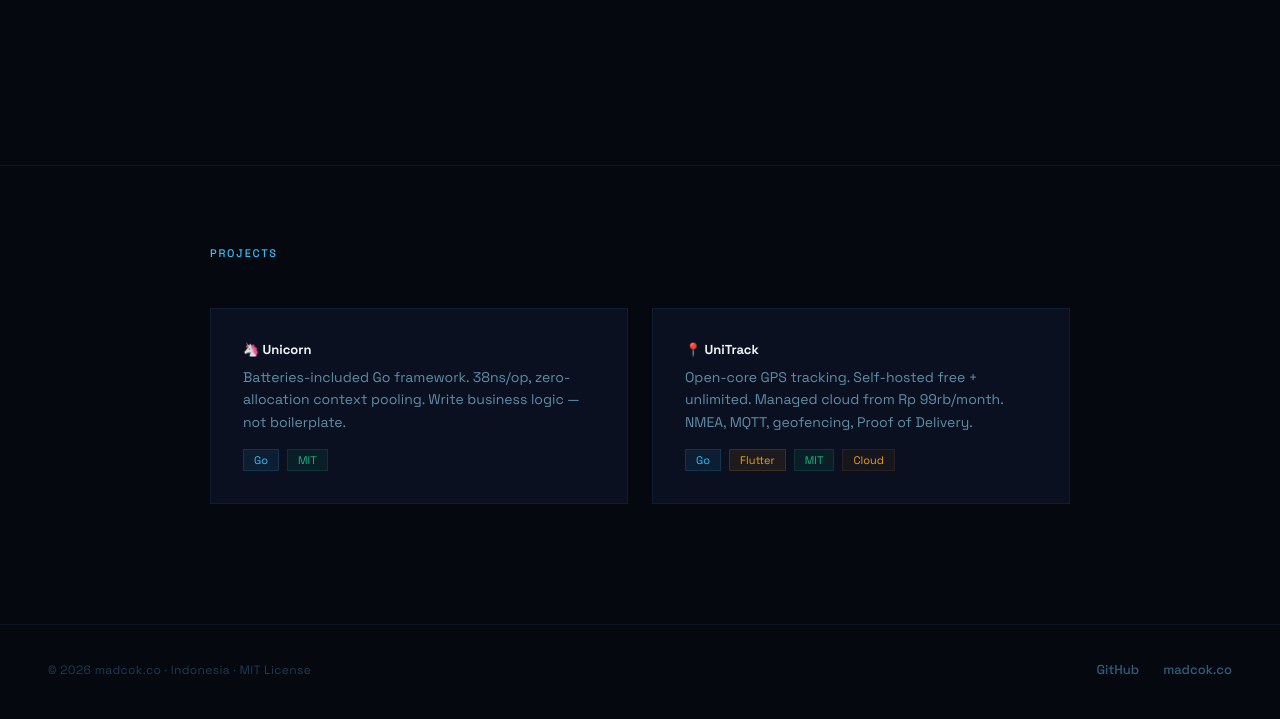
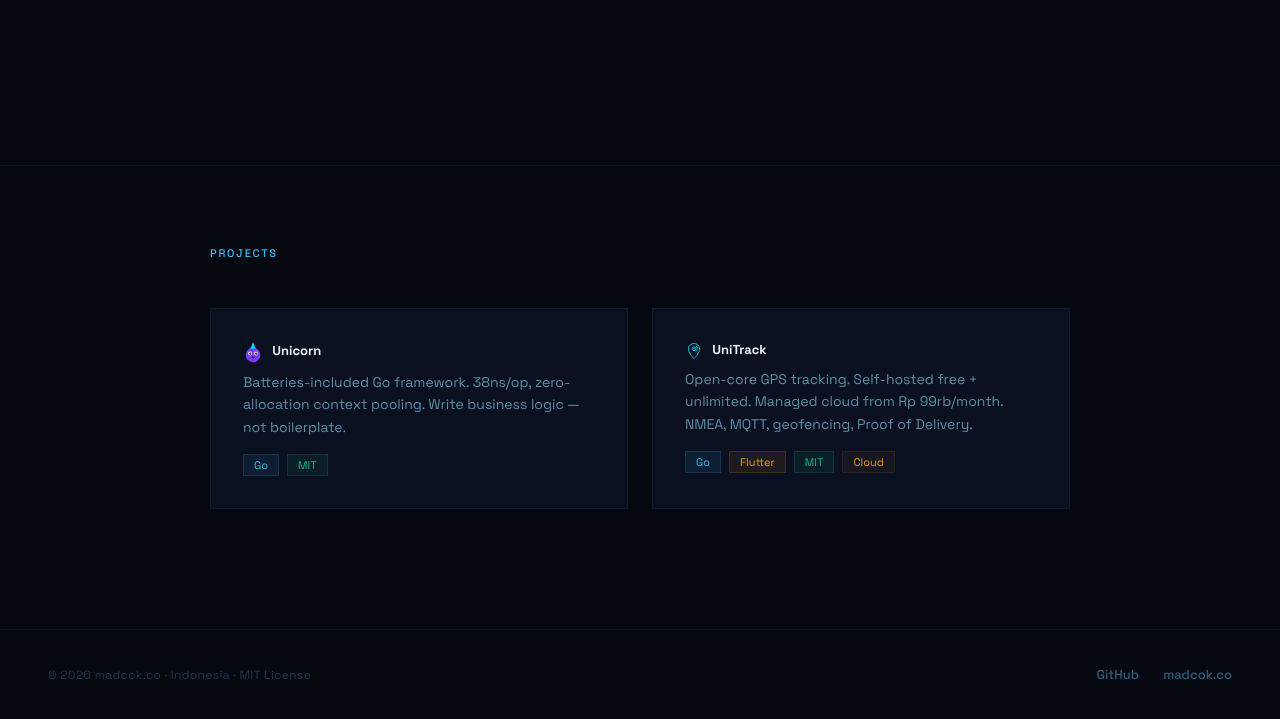
Before and after one commit to madcok-co/madcok-co.github.io, a plain HTML site: page index.html in a window 1280 px wide. Shown: the part 1756-2475 px from the top of the page. Drawn offline with Linux system fonts and the light colour scheme.

Commit message:
fix: replace emoji icons with inline SVG logos (Unicorn, UniTrack)

```diff
--- a/index.html
+++ b/index.html
@@ -695,7 +695,7 @@
                                     margin-bottom: 8px;
                                 "
                             >
-                                🦄 Unicorn
+                                <svg width="20" height="22" viewBox="0 0 80 90" style="flex:none;vertical-align:middle;margin-right:6px"><circle cx="40" cy="57" r="30" fill="#7C3AED"/><polygon points="40,4 51,32 29,32" fill="#00D4FF"/><ellipse cx="28" cy="51" rx="7.5" ry="8.5" fill="white"/><ellipse cx="52" cy="51" rx="7.5" ry="8.5" fill="white"/><circle cx="29" cy="52" r="4.5" fill="#0A0A0F"/><circle cx="53" cy="52" r="4.5" fill="#0A0A0F"/><circle cx="31" cy="50" r="1.8" fill="white" opacity=".75"/><circle cx="55" cy="50" r="1.8" fill="white" opacity=".75"/><ellipse cx="40" cy="66" rx="6.5" ry="4.5" fill="#4C1D95"/></svg> Unicorn
                             </div>
                             <div
                                 style="
@@ -760,7 +760,7 @@
                                     margin-bottom: 8px;
                                 "
                             >
-                                📍 UniTrack
+                                <svg width="18" height="18" viewBox="0 0 48 48" fill="none" style="flex:none;vertical-align:middle;margin-right:6px"><path d="M24 4C15.7 4 9 10.7 9 19c0 11 15 25 15 25s15-14 15-25C39 10.7 32.3 4 24 4Z" stroke="#00d4ff" stroke-width="2.4" stroke-linejoin="round"/><circle cx="24" cy="18" r="5" stroke="#00d4ff" stroke-width="2.4"/><circle cx="24" cy="18" r="1.9" fill="#00d4ff"/><path d="M30.5 11.5a9 9 0 0 1 0 13" stroke="#00d4ff" stroke-width="2.4" stroke-linecap="round"/></svg> UniTrack
                             </div>
                             <div
                                 style="
```
